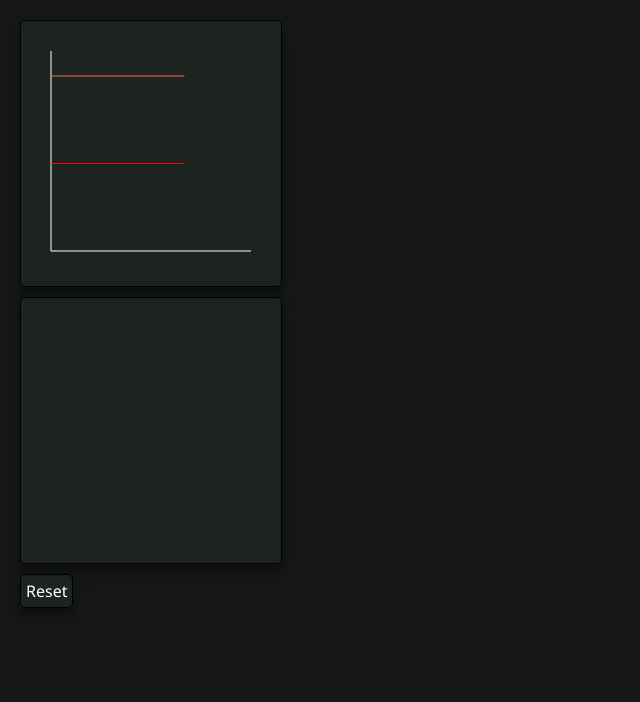
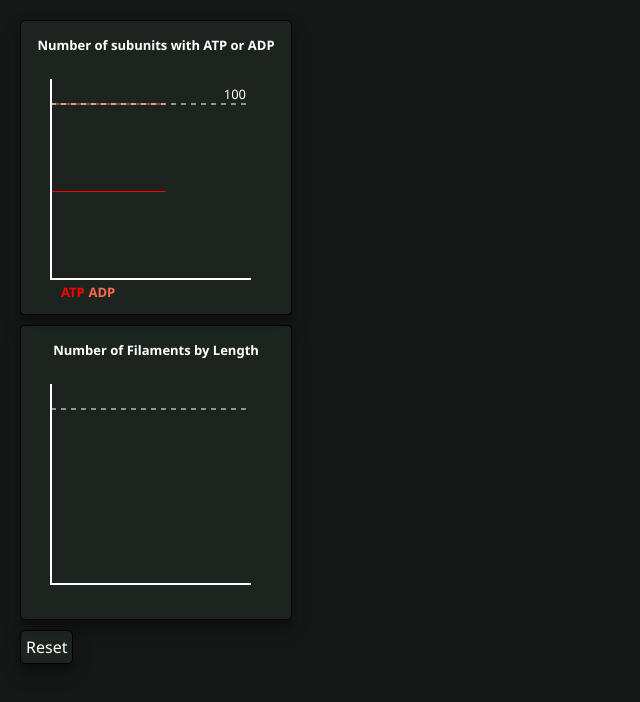
Before and after one commit to paxbun/actin-filament-sim, a React (Create React App) app: page / in a window 1280 px wide. Shown: the top 702 px of the page, without its empty margins (0-640 px from the left). Built offline with nearby package versions, Linux system fonts and the light colour scheme.

Commit message:
✨ Complete drawing ATP/ADP graph

```diff
--- a/src/App.tsx
+++ b/src/App.tsx
@@ -42,8 +42,11 @@ export default class App extends React.Component<{}, IAppState> {
           simulation={this.state.simulation}
           width={this.state.width}
           height={this.state.height}
-          graphSize={250}
-          reserveStatisticsFor={10}
+          graphSize={Math.min(this.state.width - 90, 250)}
+          reserveStatisticsFor={8}
+          atpSubunitColor="red"
+          adpSubunitColor="#ff6a4d"
+          subunitBindingDomainColor="#ffd17d"
           onReset={() => {
             this.setState({
               simulation: new ActinSimulation()
--- a/src/Display.scss
+++ b/src/Display.scss
@@ -15,6 +15,15 @@ $display-ui-bgr-faded: rgba(#353d35, 0.2);
   margin-bottom: 10px;
 }
 
+.display-ui-graph > span {
+  text-align: center;
+  margin-top: 10px;
+  display: block;
+  font-size: small;
+  font-weight: bold;
+  width: 100%;
+}
+
 .display-ui {
   padding: 5px;
   position: relative;
--- a/src/Display.tsx
+++ b/src/Display.tsx
@@ -31,6 +31,21 @@ export interface IDisplayProperties {
    * Number of seconds where statistics are reserved
    */
   reserveStatisticsFor: number;
+
+  /**
+   * color of subunits with ATP
+   */
+  atpSubunitColor: string;
+
+  /**
+   * color of subunits with ADP
+   */
+  adpSubunitColor: string;
+
+  /**
+   * color of binding domain in subunits
+   */
+  subunitBindingDomainColor: string;
 
   /**
    * invoked when the user pressed the `reset` button
@@ -135,7 +150,11 @@ export default class Display extends React.Component<
           }}
         />
         <div className="display-ui-wrapper">
-          <div className="display-ui">
+          <div
+            className="display-ui display-ui-graph"
+            style={{ width: this.props.graphSize + 10 }}
+          >
+            <span>Number of subunits with ATP or ADP</span>
             <canvas
               width={this.props.graphSize}
               height={this.props.graphSize}
@@ -143,7 +162,11 @@ export default class Display extends React.Component<
             />
           </div>
           <br />
-          <div className="display-ui">
+          <div
+            className="display-ui display-ui-graph"
+            style={{ width: this.props.graphSize + 10 }}
+          >
+            <span>Number of Filaments by Length</span>
             <canvas
               width={this.props.graphSize}
               height={this.props.graphSize}
@@ -208,12 +231,13 @@ export default class Display extends React.Component<
             x + cos,
             y + sin
           );
-          if (subunit.hasAtp) {
-            grad.addColorStop(0, "red");
-          } else {
-            grad.addColorStop(0, "#ff6a4d");
-          }
-          grad.addColorStop(1, "#ffd17d");
+          grad.addColorStop(
+            0,
+            subunit.hasAtp
+              ? this.props.atpSubunitColor
+              : this.props.adpSubunitColor
+          );
+          grad.addColorStop(1, this.props.subunitBindingDomainColor);
           ctx.fillStyle = grad;
           ctx.arc(x, y, radius, 0, 2 * Math.PI);
           ctx.fill();
@@ -230,17 +254,23 @@ export default class Display extends React.Component<
     const c = this.atpGraphCanvasRef.current;
     const size = this.props.graphSize;
     const rel = (ratio: number) => size * ratio;
+    const font = `${Math.round(
+      rel(0.05)
+    )}px Segoe UI, Tahoma, Geneva, Verdana, sans-serif`;
     if (c) {
       const ctx = c.getContext("2d");
       if (ctx) {
         ctx.clearRect(0, 0, size, size);
-        ctx.beginPath();
-        ctx.moveTo(rel(0.1), rel(0.1));
-        ctx.lineTo(rel(0.1), rel(0.9));
-        ctx.lineTo(rel(0.9), rel(0.9));
-        ctx.strokeStyle = "white";
         ctx.lineWidth = 1;
-        ctx.stroke();
+        // Draw texts
+        {
+          ctx.font = `normal bold ${font}`;
+          ctx.textAlign = "left";
+          ctx.fillStyle = this.props.atpSubunitColor;
+          ctx.fillText("ATP", rel(0.14), rel(0.97));
+          ctx.fillStyle = this.props.adpSubunitColor;
+          ctx.fillText("ADP", rel(0.25), rel(0.97));
+        }
         if (this.state.statistics.length !== 0) {
           const maxHeight = this.state.statistics.reduce(
             (prev: number, curr: IStatistics) => {
@@ -255,19 +285,27 @@ export default class Display extends React.Component<
               rel(0.9) - (rel(0.7) * value) / maxHeight
             );
           };
+          // Draw the graph of the number of subunits with ATP
           ctx.beginPath();
           this.state.statistics
             .map((value) => value.numberWithAtp)
             .forEach(lineTo);
-          ctx.strokeStyle = "red";
+          ctx.strokeStyle = this.props.atpSubunitColor;
           ctx.stroke();
+          // Draw the graph of the number of subunits with ADP
           ctx.beginPath();
           this.state.statistics
             .map((value) => value.numberWithAdp)
             .forEach(lineTo);
-          ctx.strokeStyle = "#ff6a4d";
+          ctx.strokeStyle = this.props.adpSubunitColor;
           ctx.stroke();
+          // Draw the maximum height
+          ctx.font = font;
+          ctx.fillStyle = "white";
+          ctx.textAlign = "right";
+          ctx.fillText(Math.floor(maxHeight).toString(), rel(0.88), rel(0.18));
         }
+        this.drawGraphBox(ctx);
       }
     }
   }
@@ -275,7 +313,38 @@ export default class Display extends React.Component<
   /**
    * draws the graph of number of filaments by length
    */
-  private drawLengthGraph(): void {}
+  private drawLengthGraph(): void {
+    const c = this.lengthGraphCanvasRef.current;
+    const size = this.props.graphSize;
+    const rel = (ratio: number) => size * ratio;
+    if (c) {
+      const ctx = c.getContext("2d");
+      if (ctx) {
+        ctx.clearRect(0, 0, size, size);
+        this.drawGraphBox(ctx);
+      }
+    }
+  }
+
+  private drawGraphBox(ctx: CanvasRenderingContext2D) {
+    const rel = (ratio: number) => this.props.graphSize * ratio;
+    ctx.beginPath();
+    ctx.moveTo(rel(0.1), rel(0.1));
+    ctx.lineTo(rel(0.1), rel(0.9));
+    ctx.lineTo(rel(0.9), rel(0.9));
+    ctx.strokeStyle = "white";
+    ctx.lineWidth = 2;
+    ctx.stroke();
+
+    ctx.beginPath();
+    ctx.lineTo(rel(0.1), rel(0.2));
+    ctx.lineTo(rel(0.9), rel(0.2));
+    ctx.setLineDash([5, 5]);
+    ctx.strokeStyle = "white";
+    ctx.lineWidth = 1;
+    ctx.stroke();
+    ctx.setLineDash([]);
+  }
   /**
    * Retrieve
    */
```
